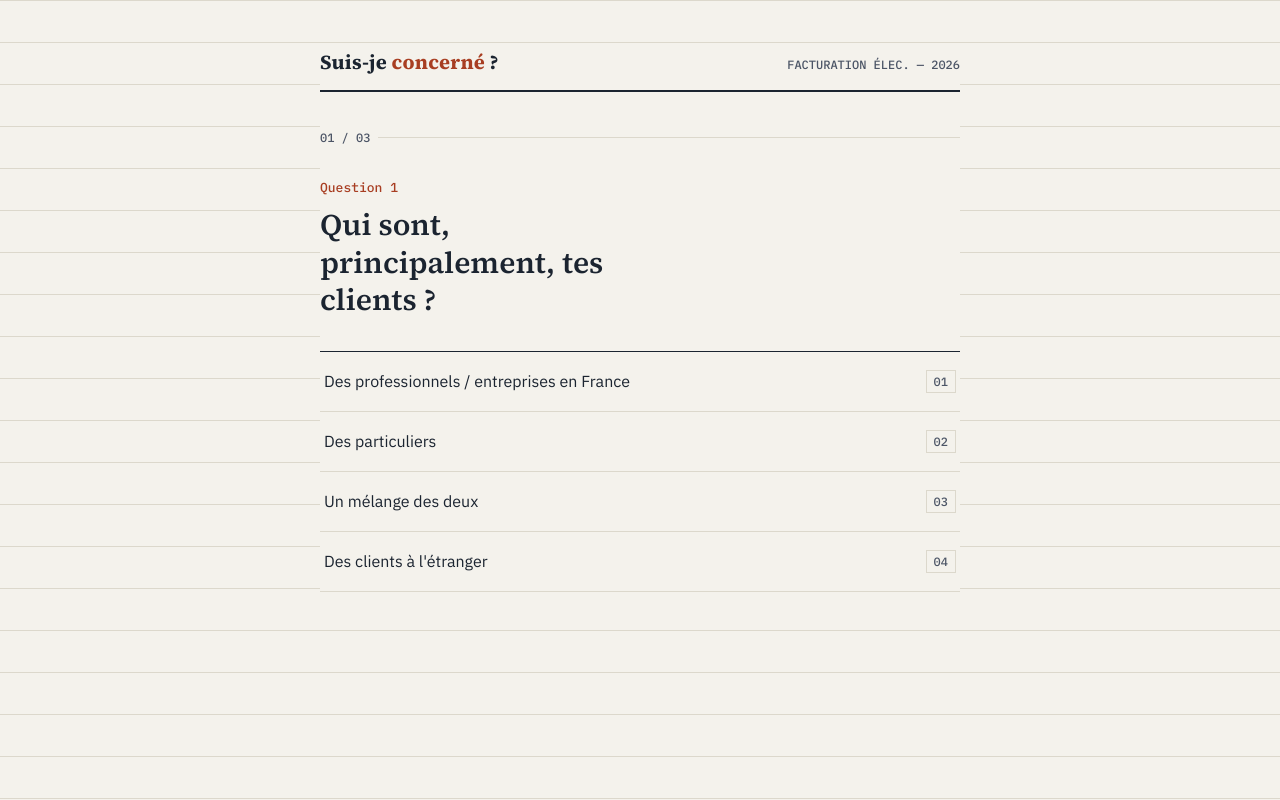
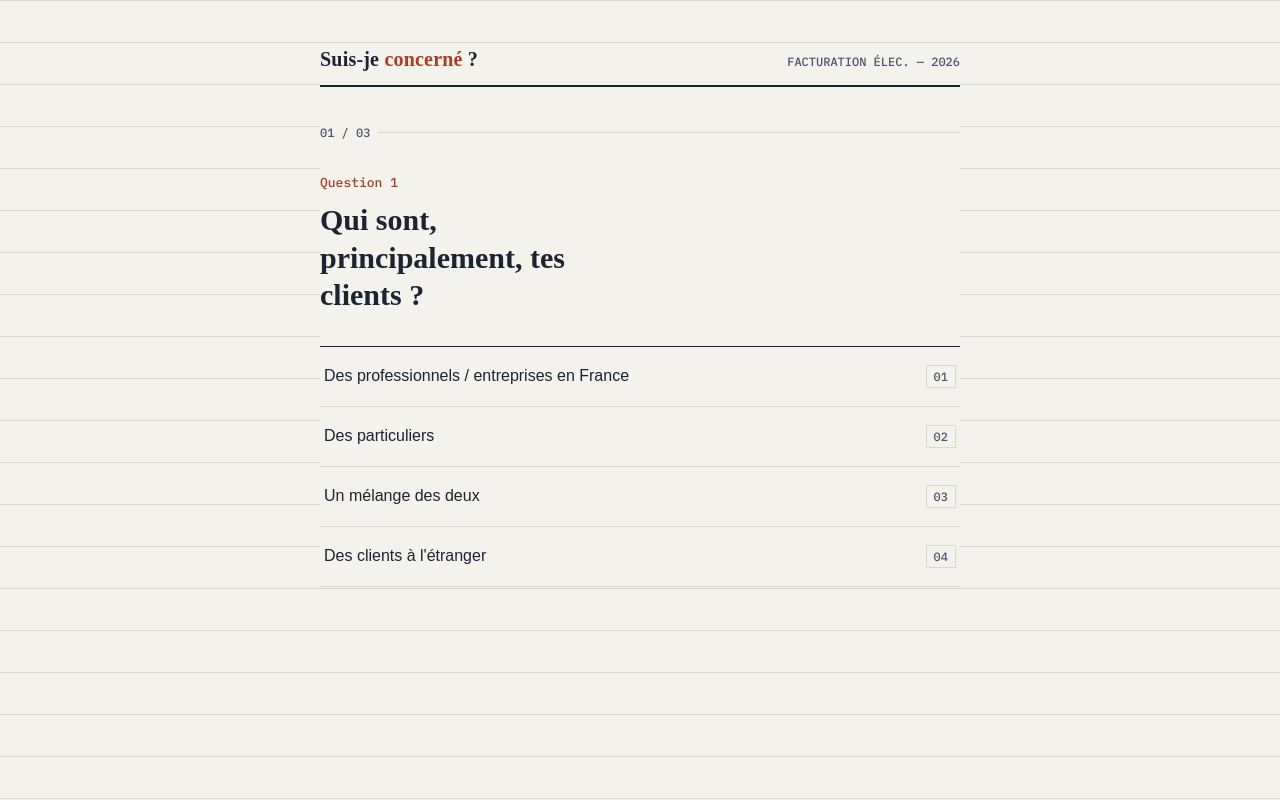
Before and after one commit to tbatouaymeric-collab/diagnostic-de-facturation, a website built with Vite: page index.html in a window 1280 px wide. Built offline with nearby package versions, Linux system fonts and the light colour scheme.

Commit message:
Add files via upload

```diff
--- a/index.html
+++ b/index.html
@@ -3,10 +3,10 @@
 <head>
   <meta charset="UTF-8">
   <meta name="viewport" content="width=device-width, initial-scale=1.0">
-  <title>Suis-je concerné ? — Diagnostic facturation électronique auto-entrepreneur</title>
-  <meta name="description" content="Réponds à 3 questions pour savoir en 2 minutes si tu es concerné par la réforme de la facturation électronique 2026, tes obligations et les échéances à connaître." />
+  <title>Suis-je concerné ? — Diagnostic facturation électronique</title>
+  <meta name="description" content="Diagnostic gratuit en 3 questions pour savoir si tu es concerné par la réforme de la facturation électronique, avec des exemples concrets et les sources officielles." />
   <link rel="preconnect" href="https://fonts.googleapis.com">
-  <link href="https://fonts.googleapis.com/css2?family=Source+Serif+4:opsz,wght@8..60,400;8..60,600;8..60,700&family=IBM+Plex+Sans:wght@400;500;600&family=IBM+Plex+Mono:wght@500;600&display=swap" rel="stylesheet">
+  <link href="https://fonts.googleapis.com/css2?family=Fraunces:opsz,wght@9..144,450;9..144,560;9..144,650&family=Inter:wght@400;500;600&family=IBM+Plex+Mono:wght@500;600&display=swap" rel="stylesheet">
 </head>
 <body>
   <!-- Formulaire statique caché : uniquement pour que Netlify détecte le form au moment du build.
--- a/package.json
+++ b/package.json
@@ -1,7 +1,7 @@
 {
   "name": "diagnostic-facturation",
   "private": true,
-  "version": "0.1.0",
+  "version": "0.2.0",
   "type": "module",
   "scripts": {
     "dev": "vite",
```
Also changed, not shown: README.md.
